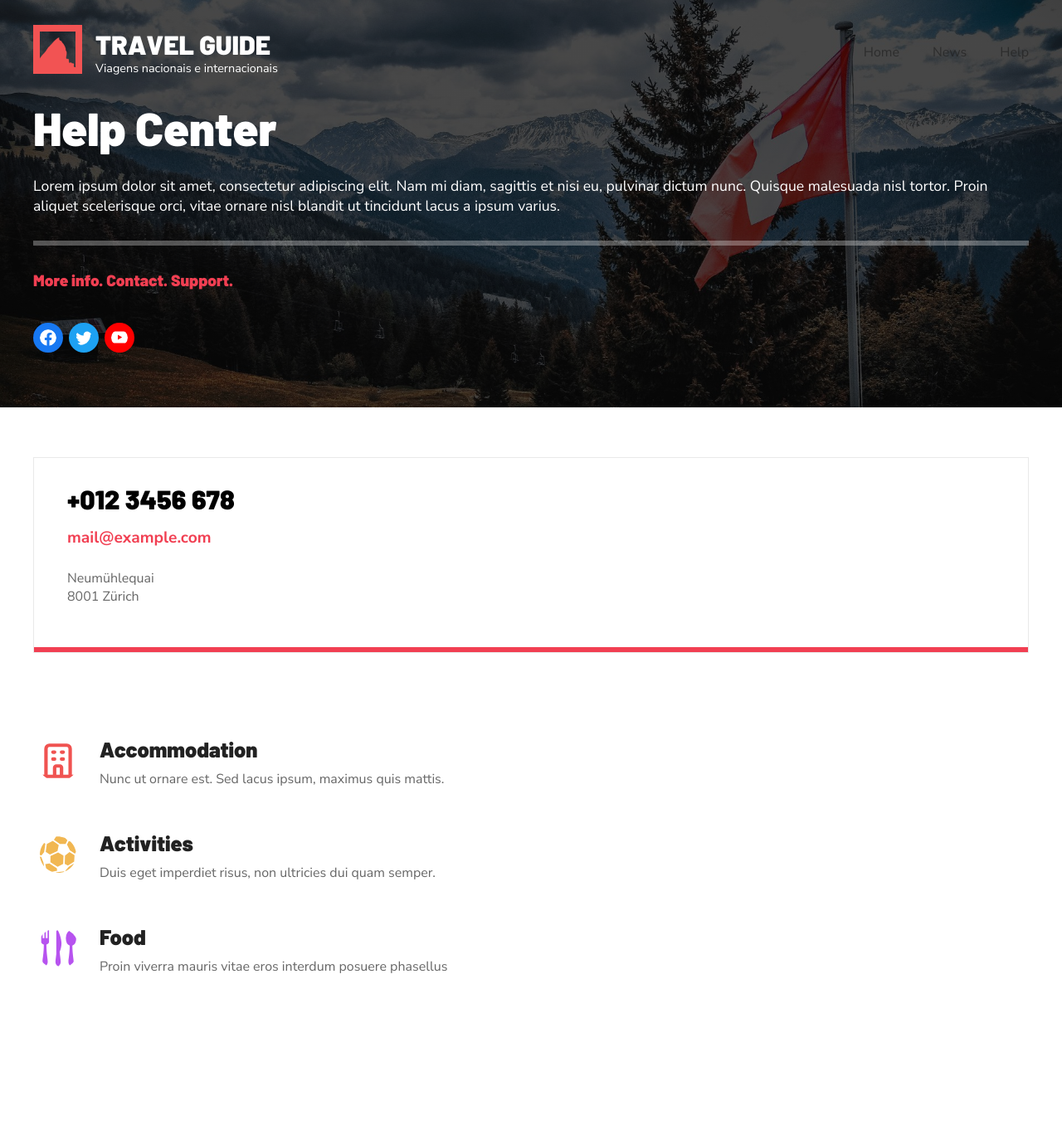
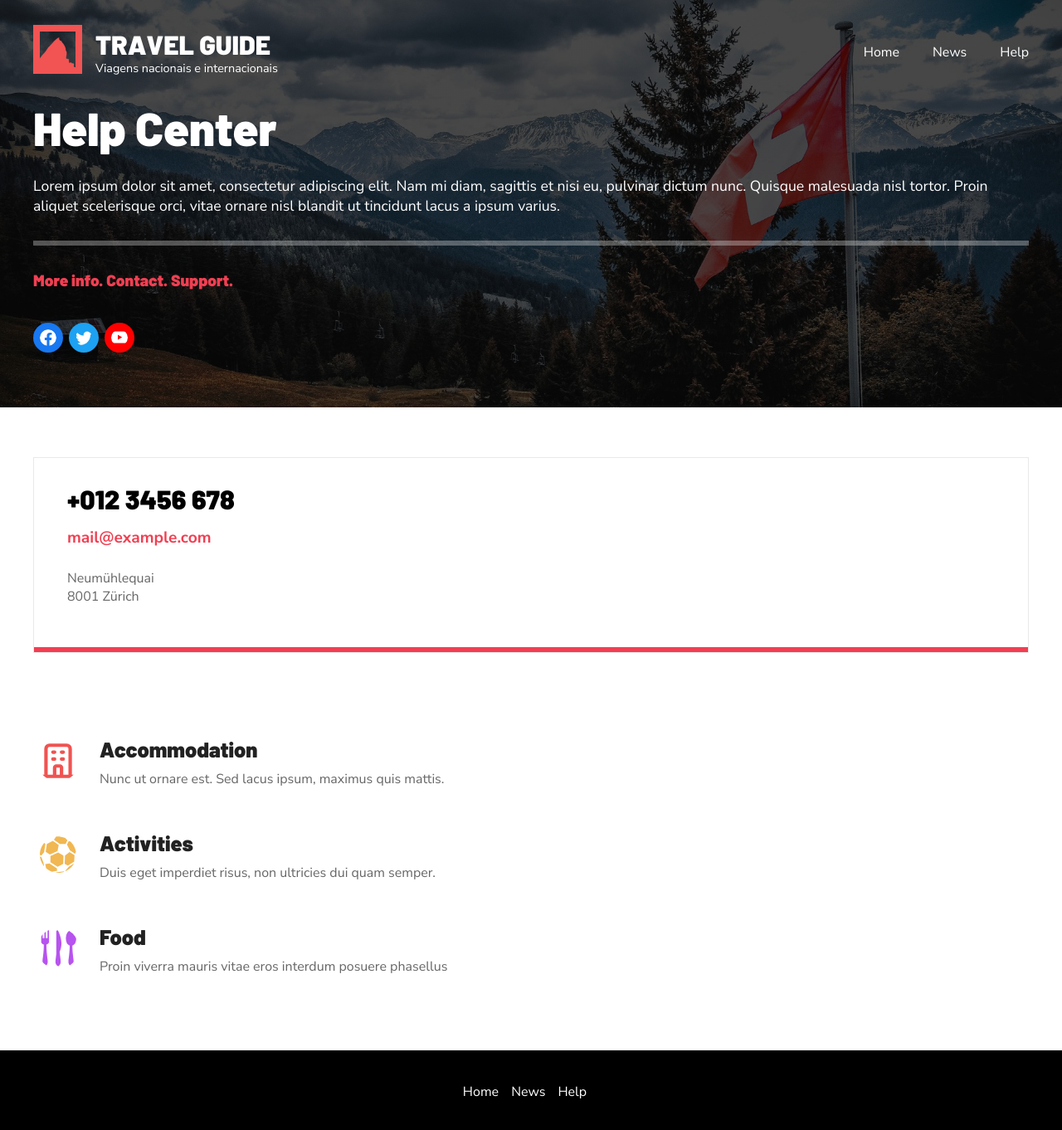
Before and after one commit to YannFigueiredo/travel-guide, a React (Create React App) app: page /help in a window 1280 px wide. Shown: the top 1362 px of the page at 83% size. Before the commit the page ends 1266 px from the top, so only its background shows below. Built offline with nearby package versions, Linux system fonts and the light colour scheme.

Commit message:
Corrigido erro do menu não fechar ao trocar de rota

```diff
--- a/src/components/Footer/index.js
+++ b/src/components/Footer/index.js
@@ -1,3 +1,16 @@
+import { Link } from 'react-router-dom';
+import { ContainerFooter } from './style';
+
 export default function Footer(){
-    return(<div></div>);
+    return(
+        <ContainerFooter>
+            <nav>
+                <ul>
+                    <Link to='/'><li>Home</li></Link>
+                    <Link to='/news'><li>News</li></Link>
+                    <Link to='/help'><li>Help</li></Link>
+                </ul>
+            </nav>
+        </ContainerFooter>
+    );
 }
--- a/src/components/Footer/style.js
+++ b/src/components/Footer/style.js
@@ -0,0 +1,26 @@
+import styled from 'styled-components';
+
+export const ContainerFooter = styled.footer`
+    background-color: black;
+    height: 100px;
+    display: flex;
+    align-items: center;
+    justify-content: center;
+
+    nav ul{
+        display: flex;
+        align-items: center;
+        justify-content: space-between;
+    }
+
+    nav ul li{
+        color: #fff;
+        list-style-type: none;
+        margin-right: 15px;
+        transition: all ease .5s;
+    }
+
+    nav ul li:hover{
+        color: rgba(255, 255, 255, .6);
+    }
+`
--- a/src/components/Header/index.js
+++ b/src/components/Header/index.js
@@ -10,8 +10,8 @@ export default function Header(){
     const [menu, setMenu] = useState(false);
     const [ posScroll, setPosScroll ] = useState(window.scrollY);
 
-    const btnFecharMenu = useRef(null);
-    const btnMenu = useRef(null);
+    //const btnFecharMenu = useRef(null);
+    //const btnMenu = useRef(null);
 
     const { headerTheme, setHeaderTheme } = useContext(ThemeContext);
 
@@ -25,7 +25,7 @@ export default function Header(){
         });
 
         if(window.innerWidth >= 992){
-            setMenu(true)
+            setMenu(true);
         }else{
             setMenu(false);
         }
@@ -45,6 +45,20 @@ export default function Header(){
         }
     }, [menu]);
 
+    useEffect(() => {
+        var isFullScreen = document.fullScreen || document.webkitIsFullScreen || document.mozFullScreen;
+
+        document.addEventListener('webkitfullscreenchange mozfullscreenchange fullscreenchange', function(){
+            console.log('ola');
+
+            if(isFullScreen){
+                console.log('tela cheia');
+            }else{
+                console.log('tela nao cheia');
+            }
+        });
+    }, []);
+
     return(
         <ContainerHeader theme={headerTheme} posScroll={posScroll}>
             <div>
@@ -59,12 +73,12 @@ export default function Header(){
                 </TituloSite>
             </div>
             <nav>
-                <HiMenu size={25} color={headerTheme} style={{cursor: 'pointer', display: window.innerWidth >= 992 ? 'none' : 'block'}} onClick={() => {setMenu(!menu)}} ref={btnMenu}/>
+                <HiMenu size={25} color={headerTheme} style={{cursor: 'pointer', display: window.innerWidth >= 992 ? 'none' : 'block'}} onClick={() => {setMenu(!menu)}}/>
                 {menu &&
-                    <Menu>
-                        <Link to='/'><li>Home</li></Link>
-                        <Link to='/news'><li>News</li></Link>
-                        <Link to='/help'><li>Help</li></Link>
+                    <Menu theme={window.innerWidth < 992 ? 'current' : headerTheme}>
+                        <Link to='/' onClick={window.innerWidth >= 992 ? ()=>{} : ()=>{setMenu(!menu)}}><li>Home</li></Link>
+                        <Link to='/news' onClick={window.innerWidth >= 992 ? ()=>{} : ()=>{setMenu(!menu)}}><li>News</li></Link>
+                        <Link to='/help' onClick={window.innerWidth >= 992 ? ()=>{} : ()=>{setMenu(!menu)}}><li>Help</li></Link>
                     </Menu>
                 }
                 {menu &&
@@ -83,7 +97,7 @@ export default function Header(){
                         boxSizing: 'content-box',
                         zIndex: '999',
                         display: window.innerWidth >= 992 ? 'none' : 'block'
-                    }} onClick={() => {setMenu(!menu)}} ref={btnFecharMenu}/>
+                    }} onClick={() => {setMenu(!menu)}}/>
                 }
             </nav>
         </ContainerHeader>
--- a/src/components/Header/style.js
+++ b/src/components/Header/style.js
@@ -81,6 +81,7 @@ export const Menu = styled.ul `
 
     a, li{
         font-size: 1.17em;
+        color: ${props => props.theme};
     }
 
     li{
--- a/src/pages/News/index.js
+++ b/src/pages/News/index.js
@@ -9,7 +9,20 @@ import news6 from '../../assets/news6.jpg';
 
 import Social from '../../components/Social';
 
+import { ThemeContext } from '../../contexts/Themes';
+import { useContext, useEffect } from 'react';
+
 export default function News(){
+    const { headerTheme, setHeaderTheme } = useContext(ThemeContext);
+
+    useEffect(() => {setHeaderTheme('#222222');}, []);
+
+    useEffect(() => {
+        window.addEventListener('scroll', function(e){
+            setHeaderTheme('#222222');
+        });
+    }, []);
+
     const [ news, setNews ] = useState([
         {id: '1', title: 'Changes to routes in Zermatt and around Matterhorn', photo: news1, date: '04 apr 2022', description: 'Etiam elementum, libero consectetur posuere ultricies, sem urna consequat dui, a lobortis massa orci id lectus. Curabitur ac semper mauris. Nam sed odio nec ipsum auctor maximus id eu risus. Suspendisse faucibus risus urna, ut aliquet mauris finibus eu.', categories: ['News']},
         {id: '2', title: "Don't miss these special offers, list of hotels included", photo: news2, date: '04 apr 2022', description: 'Cras placerat vulputate sapien, id sollicitudin est dictum ut. Praesent ut molestie tortor. Vestibulum volutpat orci non dolor ullamcorper dapibus id ac elit. Curabitur pharetra turpis augue, id elementum ante ornare nec. In mollis sagittis lectus, eget facilisis neque. Morbi tristique urna odio.', categories: ['Tips']},
```
